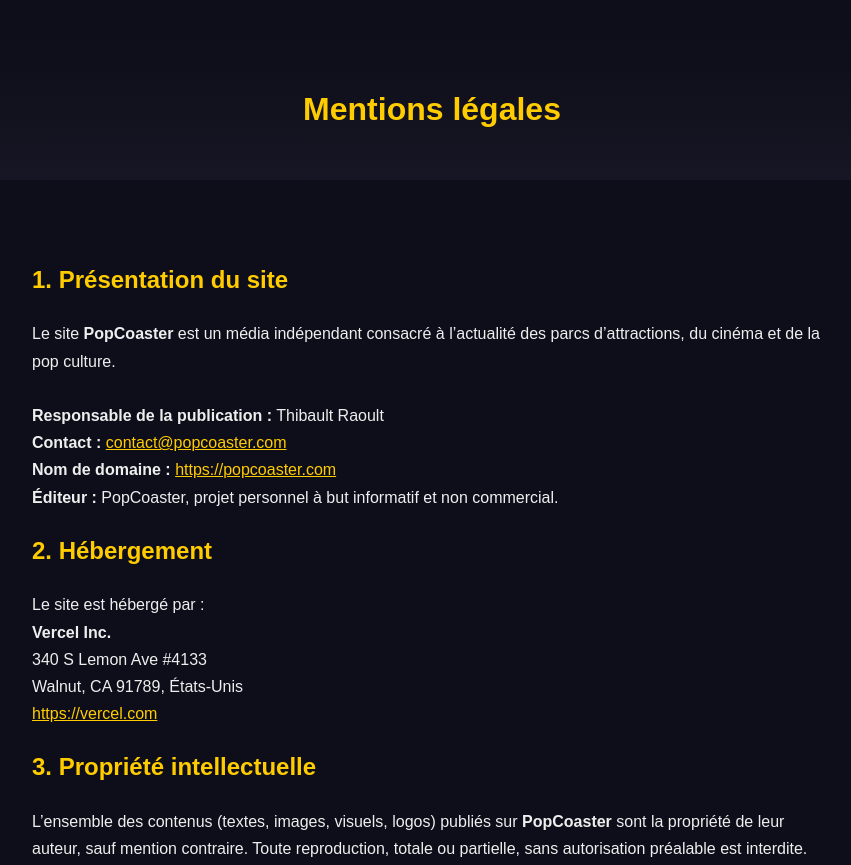
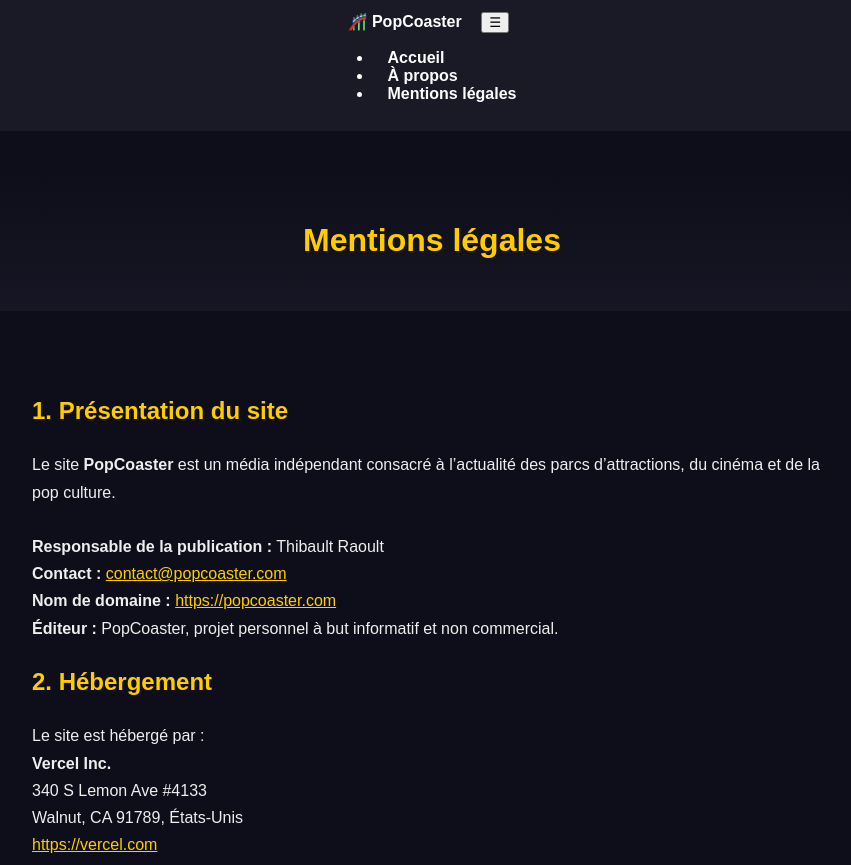
Before and after one commit to PopCoaster/popcoaster, a plain HTML site: page mentions-legales.html in a window 1280 px wide. Shown: the top 865 px of the page, without its empty margins (208-1059 px from the left). Drawn offline with Linux system fonts and the light colour scheme.

Commit message:
Update mentions-legales.html

```diff
--- a/mentions-legales.html
+++ b/mentions-legales.html
@@ -8,6 +8,22 @@
   <meta name="description" content="Mentions légales et politique de confidentialité du site PopCoaster.">
   <link rel="canonical" href="https://popcoaster.com/mentions-legales.html">
 </head>
+<!-- 🌐 NAVIGATION POPCOASTER -->
+<nav class="navbar">
+  <div class="nav-container">
+    <a href="index.html" class="nav-logo">🎢 PopCoaster</a>
+
+    <button class="nav-toggle" id="nav-toggle" aria-label="Menu">
+      ☰
+    </button>
+
+    <ul class="nav-menu" id="nav-menu">
+      <li><a href="index.html">Accueil</a></li>
+      <li><a href="a-propos.html">À propos</a></li>
+      <li><a href="mentions-legales.html">Mentions légales</a></li>
+    </ul>
+  </div>
+</nav>
 
 <body>
   <header style="text-align:center; margin:40px 0;">
```
